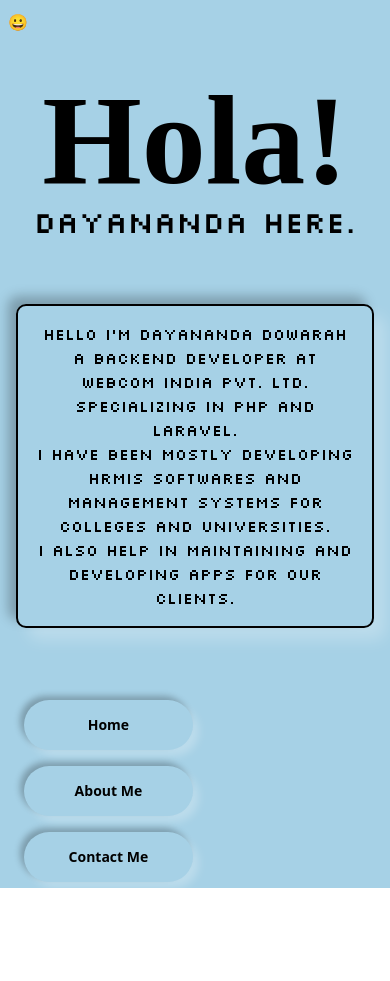
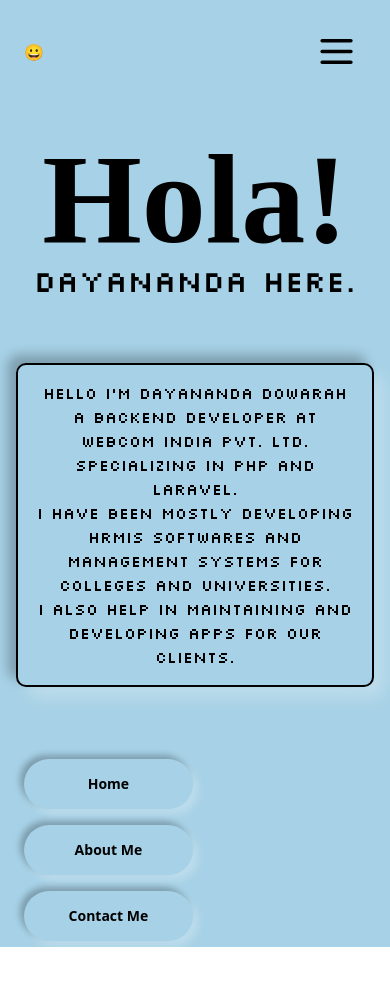
Before and after one commit to kuromadara/portfolio, a Next.js app: page / in a window 390 px wide. Before the commit the page ends 922 px from the top, so only its background shows below. Built offline with nearby package versions, Linux system fonts and the light colour scheme; a web font is replaced by a local one.

Commit message:
responsive navbar

```diff
--- a/Components/Navigation.tsx
+++ b/Components/Navigation.tsx
@@ -1,12 +1,62 @@
 
 import Link from "next/link";
+import { useState } from 'react';
 
 const Navigation = () => {
+    const [navbar, setNavbar] = useState(false);
     return (
+
         <nav className="bg-body border-gray-200 px-2 sm:px-4 py-2.5 rounded dark:bg-gray-900">
+        <div className="justify-between px-4 mx-auto lg:max-w-7xl md:items-center md:flex md:px-8">
+          <div>
+            <div className="flex items-center justify-between py-3 md:py-5 md:block">
             <div className="container flex flex-wrap justify-between items-center mx-auto">
             &#128512;
-            <div className="hidden w-full md:block md:w-auto" id="navbar-default">
+            </div>
+              <div className="md:hidden">
+                <button
+                  className="p-2 w-[7vh] h-[7vh] text-gray-700 rounded-md outline-none focus:border-gray-400 focus:border"
+                  onClick={() => setNavbar(!navbar)}
+                >
+                  {navbar ? (
+                    <svg
+                      xmlns="http://www.w3.org/2000/svg"
+                      className="w-6 h-6 text-white"
+                      viewBox="0 0 20 20"
+                      fill="currentColor"
+                    >
+                      <path
+                        fillRule="evenodd"
+                        d="M4.293 4.293a1 1 0 011.414 0L10 8.586l4.293-4.293a1 1 0 111.414 1.414L11.414 10l4.293 4.293a1 1 0 01-1.414 1.414L10 11.414l-4.293 4.293a1 1 0 01-1.414-1.414L8.586 10 4.293 5.707a1 1 0 010-1.414z"
+                        clipRule="evenodd"
+                      />
+                    </svg>
+                  ) : (
+                    <svg
+                      xmlns="http://www.w3.org/2000/svg"
+                      className="w-6 h-6 text-white"
+                      fill="none"
+                      viewBox="0 0 24 24"
+                      stroke="currentColor"
+                      strokeWidth={2}
+                    >
+                      <path
+                        strokeLinecap="round"
+                        strokeLinejoin="round"
+                        d="M4 6h16M4 12h16M4 18h16"
+                      />
+                    </svg>
+                  )}
+                </button>
+              </div>
+            </div>
+          </div>
+          <div>
+            <div
+              className={`flex-1 justify-self-center pb-3 mt-8 md:block md:pb-0 md:mt-0 ${
+                navbar ? 'block' : 'hidden'
+              }`}
+            >
               <ul className="flex flex-col p-4 mt-4 bg-gray-50 rounded-lg border border-gray-100 md:flex-row md:space-x-8 md:mt-0 md:text-sm md:font-medium md:border-0 md:bg-white dark:bg-gray-800 md:dark:bg-gray-900 dark:border-gray-700">
                         <li >
                             <Link href="/">
@@ -26,7 +76,7 @@
                     </ul>
             </div>
           </div>
-
+        </div>
       </nav>
     );
 }
```
Lines whose indentation alone changed are shown as unchanged.
